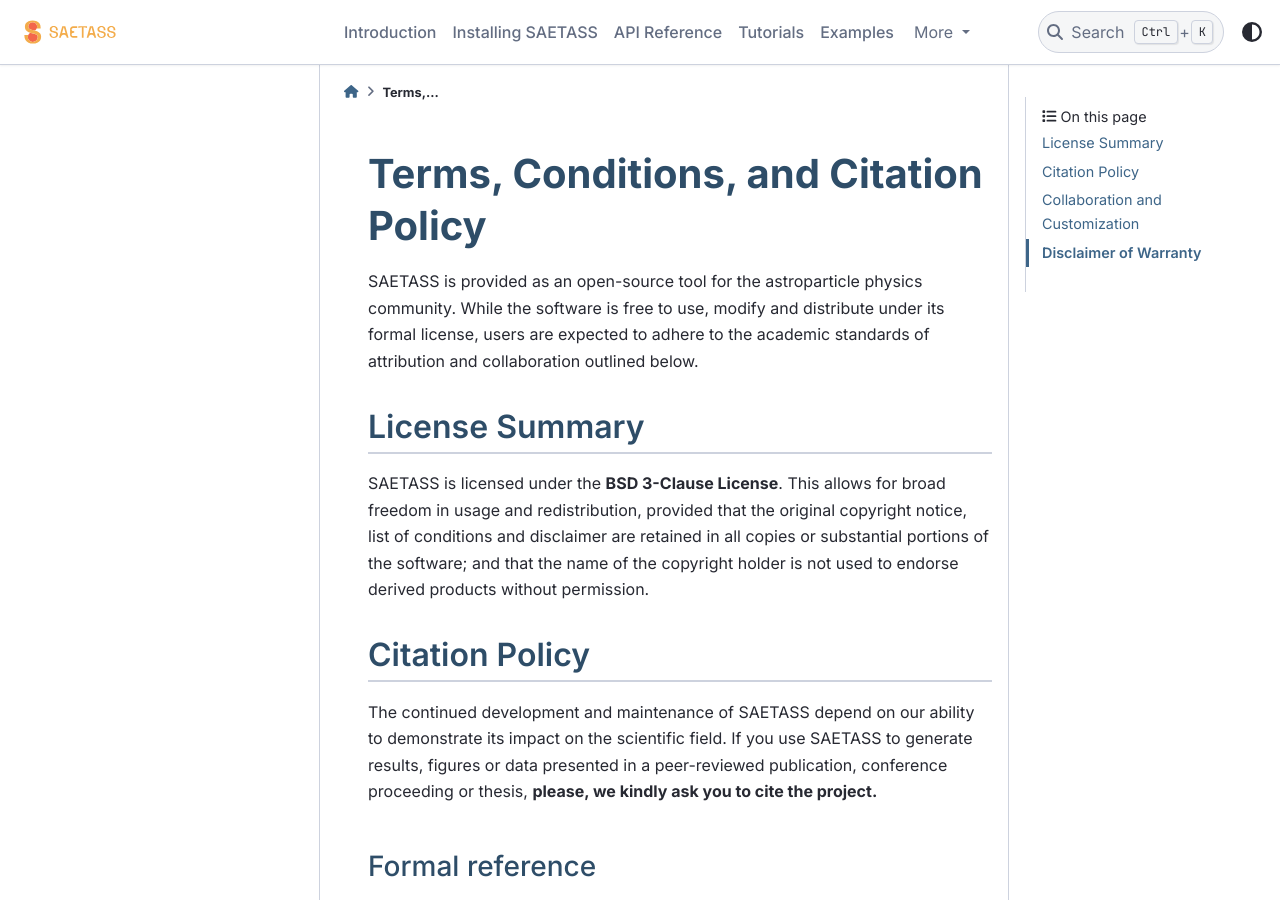
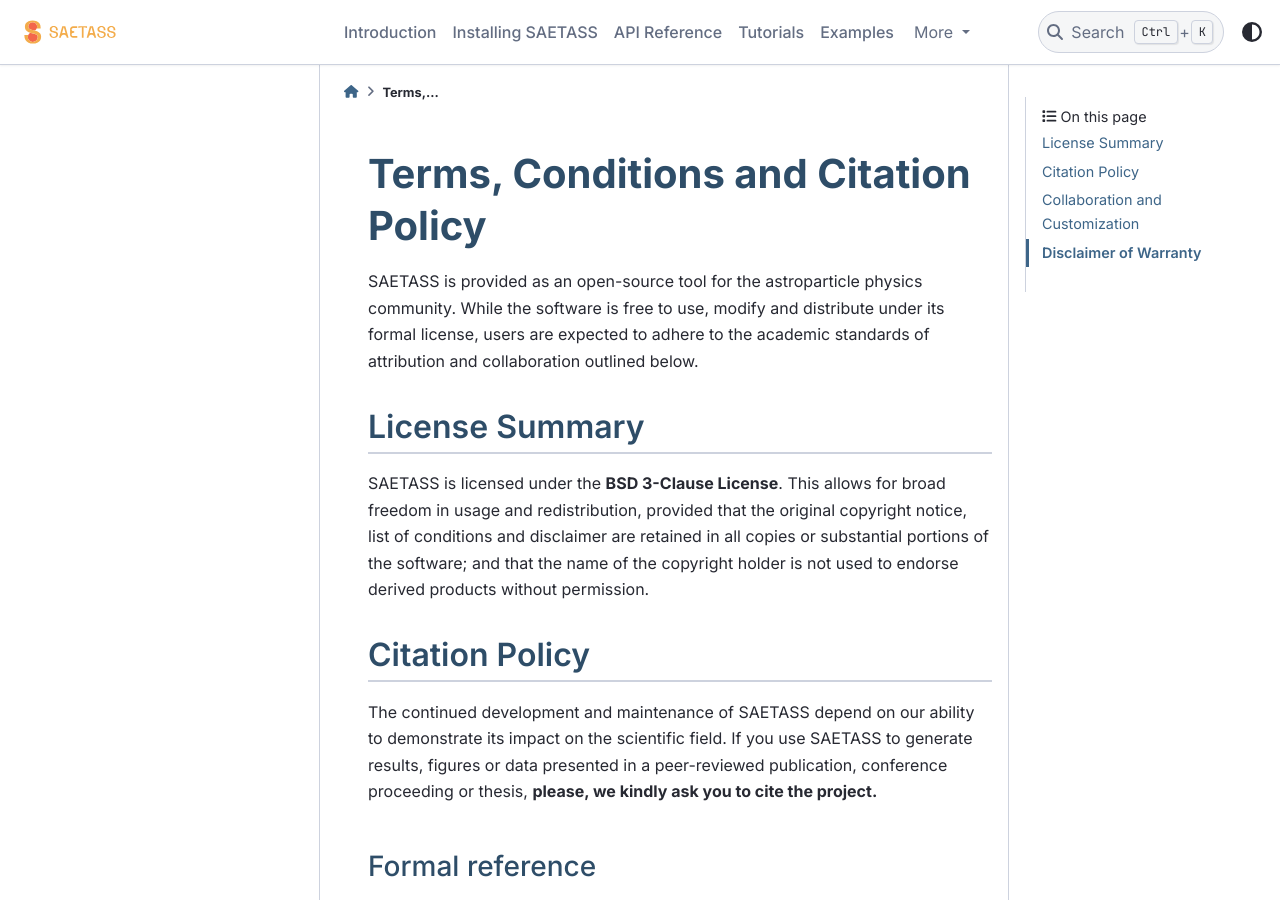
Before and after one commit to jmgarciamorillo/SAETASS, a Sphinx documentation site: the page built from docs/source/terms.rst, in a window 1280 px wide and 900 px high. Built offline with Sphinx 7.4.7 and the PyData theme 0.15.4, drawn with Linux system fonts in a browser that asks for light colours; pages that are not in the unit, such as notebooks, are missing from menus.

```diff
--- a/docs/source/terms.rst
+++ b/docs/source/terms.rst
@@ -1,7 +1,7 @@
 .. _terms:
 
-Terms, Conditions, and Citation Policy
-======================================
+Terms, Conditions and Citation Policy
+=====================================
 
 SAETASS is provided as an open-source tool for the astroparticle physics community. While the software is free to use, modify and distribute under its formal license, users are expected to adhere to the academic standards of attribution and collaboration outlined below.
 
```
